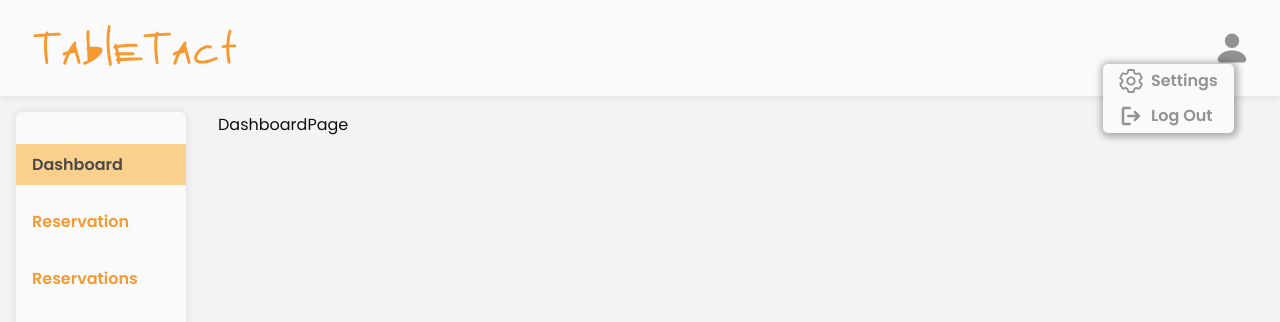
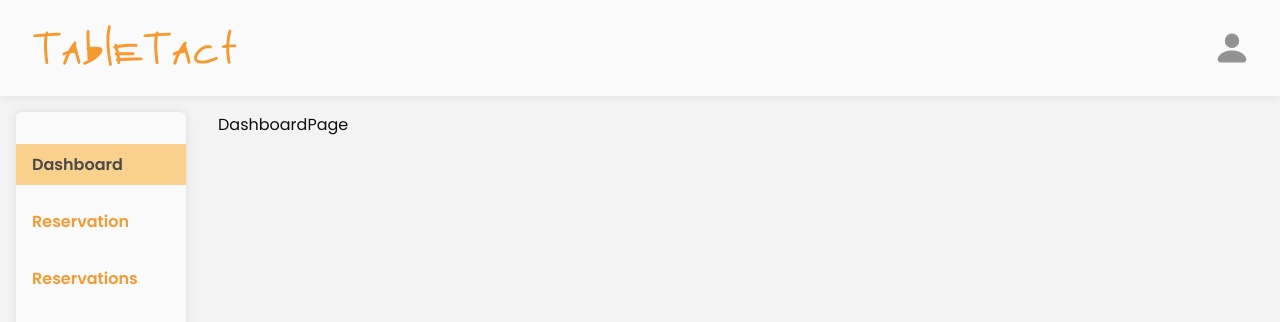
Before and after one commit to ScanDaLouS47/devathon-frontend, a React (Vite) app: page /panel/admin/dashboard in a window 1280 px wide. Shown: the top 322 px of the page. Built offline with nearby package versions, Linux system fonts and the light colour scheme; no server answers; sample sign-in values are in the browser's storage.

Commit message:
refactor: update color styles

```diff
--- a/src/components/formInputPhone/formInputPhone.module.scss
+++ b/src/components/formInputPhone/formInputPhone.module.scss
@@ -77,6 +77,7 @@
     -moz-border-radius: 0.3125rem;
     -ms-border-radius: 0.3125rem;
     -o-border-radius: 0.3125rem;
+    overflow: hidden;
   }
 
   &__option {
--- a/src/components/header/Header.tsx
+++ b/src/components/header/Header.tsx
@@ -64,12 +64,10 @@ export const Header = React.forwardRef(() => {
           <div className={profileClass} onClick={toggleModal} aria-expanded={isModalVisible} ref={profileRef}>
             <UserIconV2 className={styles.headerv2__icon} />
 
-            {!isModalVisible && (
+            {isModalVisible && (
               <div className={styles.headerv2__modal} ref={modalRef}>
                 <div className={styles.headerv2__option} onClick={() => handleOptionSelect('settings')}>
-                  <SettingsIcon
-                    className={`${styles.headerv2__option__icon} ${styles.headerv2__option__icon__up}`}
-                  />
+                  <SettingsIcon className={styles.headerv2__option__icon} />
                   <span>Settings</span>
                 </div>
                 <div
--- a/src/components/header/header.module.scss
+++ b/src/components/header/header.module.scss
@@ -22,6 +22,7 @@
     border-radius: 50%;
     position: relative;
     transition: all 0.3s ease;
+
     &:hover {
       background-color: var(--hover-avt-opt);
     }
@@ -51,6 +52,7 @@
     -moz-border-radius: 0.3125rem;
     -ms-border-radius: 0.3125rem;
     -o-border-radius: 0.3125rem;
+    overflow: hidden;
   }
 
   &__option {
@@ -97,6 +99,7 @@
       -moz-transition: all 0.3s ease;
       -ms-transition: all 0.3s ease;
       -o-transition: all 0.3s ease;
+
       span {
         color: var(--logout);
       }
--- a/src/scss/reset/_reset.scss
+++ b/src/scss/reset/_reset.scss
@@ -42,24 +42,24 @@
   --tipo-secundaria: Verdana;
 }
 
-@media (prefers-color-scheme: dark) {
-  :root {
-    --black: rgb(223, 223, 223);
-    --white: rgb(43, 43, 43);
-    --smoke-white: rgb(14, 14, 17);
-    --box-shadow: 0 0 0.625rem rgba(255, 255, 255, 0.1);
+// @media (prefers-color-scheme: dark) {
+//   :root {
+//     --black: rgb(223, 223, 223);
+//     --white: rgb(43, 43, 43);
+//     --smoke-white: rgb(14, 14, 17);
+//     --box-shadow: 0 0 0.625rem rgba(255, 255, 255, 0.1);
 
-    --hover-avt-opt: rgb(250, 208, 141);
+//     --hover-avt-opt: rgb(250, 208, 141);
 
-    --btn-bg: rgb(247, 177, 82);
-    --btn-color: rgb(14, 14, 17);
+//     --btn-bg: rgb(247, 177, 82);
+//     --btn-color: rgb(14, 14, 17);
 
-    --orange: rgb(245, 153, 48);
-    --light-orange: rgb(247, 177, 82);
+//     --orange: rgb(245, 153, 48);
+//     --light-orange: rgb(247, 177, 82);
 
-    --opaque-gray: rgb(170, 170, 170);
-  }
-}
+//     --opaque-gray: rgb(170, 170, 170);
+//   }
+// }
 
 *,
 *::before,
```
